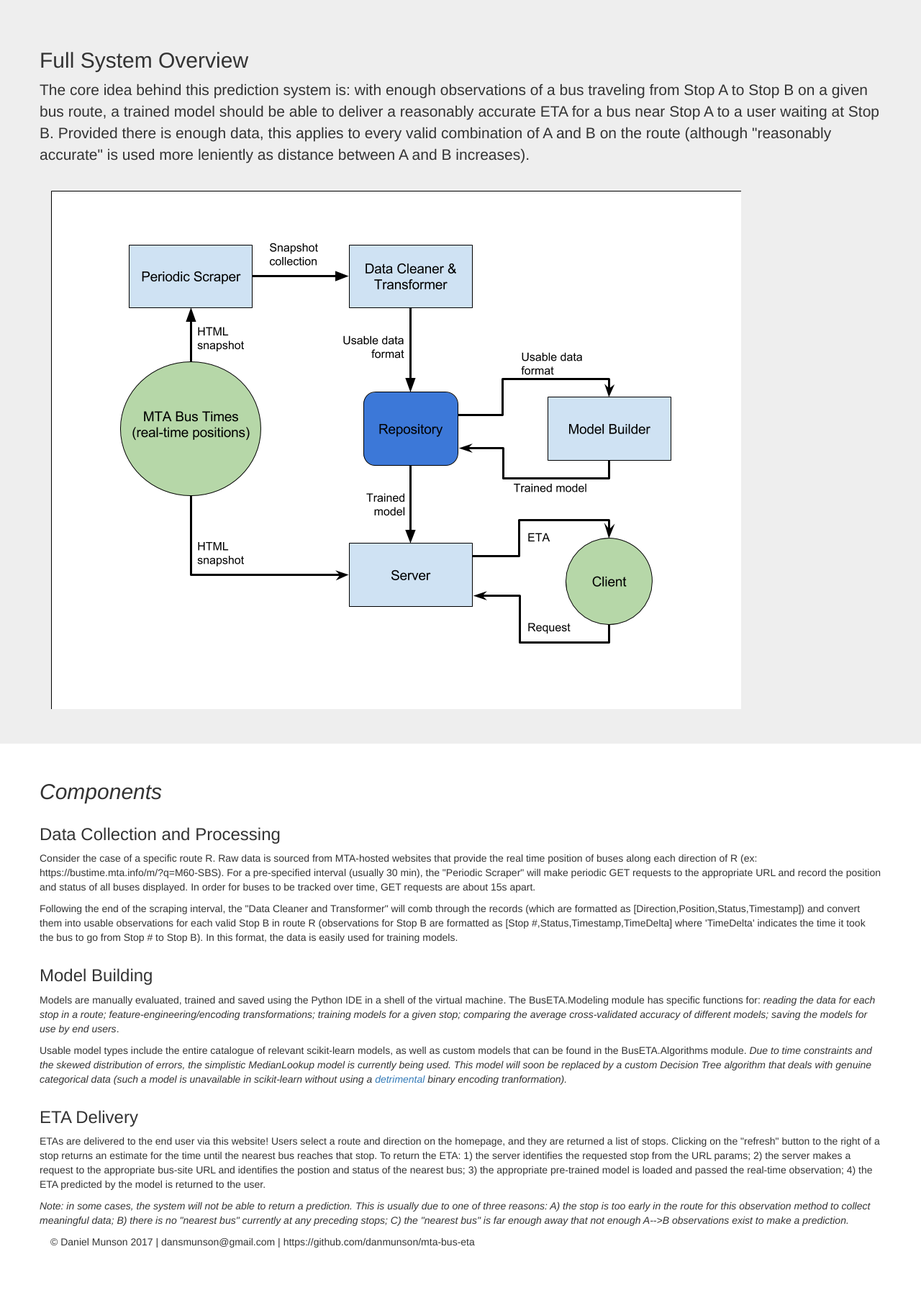
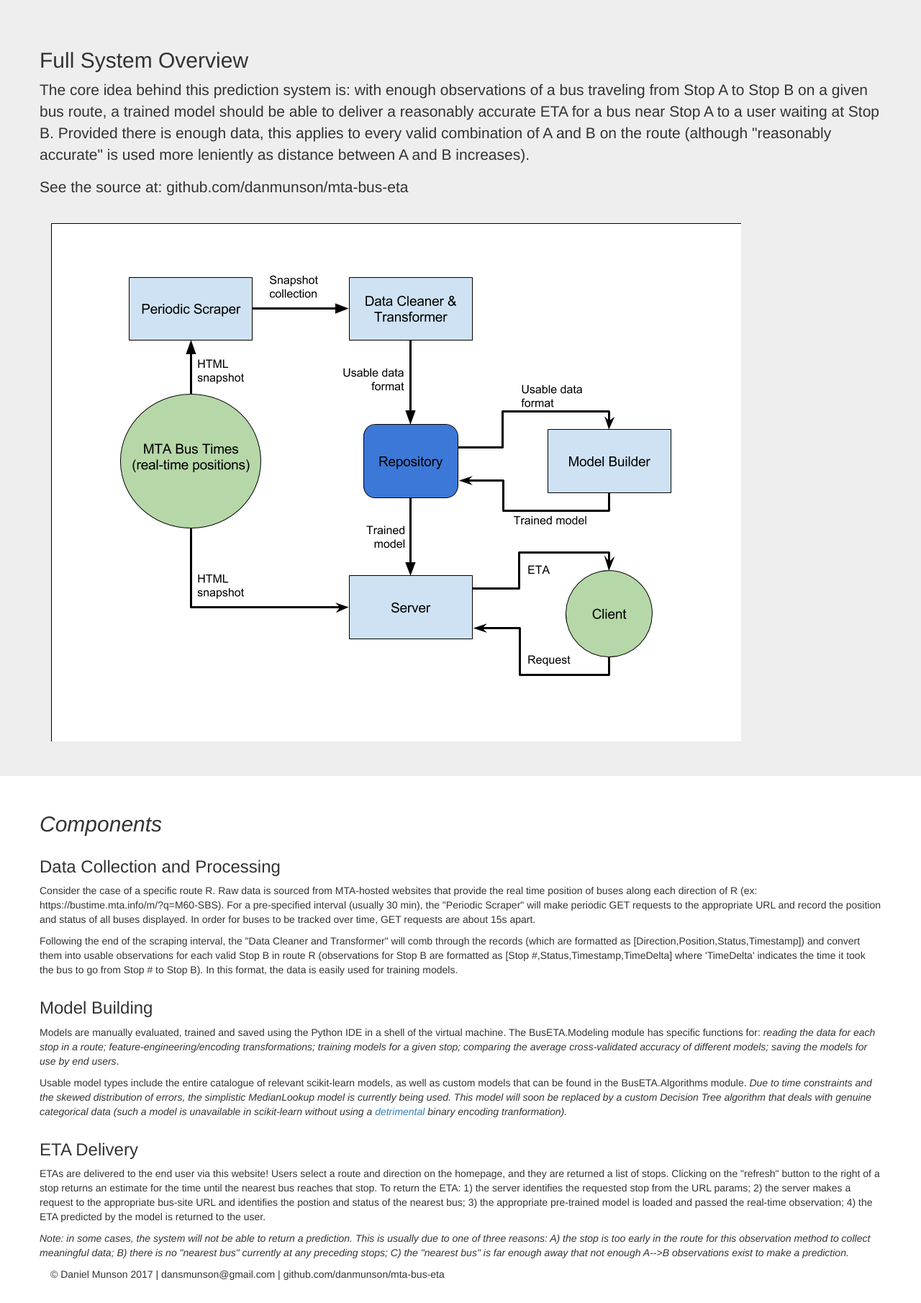
Before and after one commit to danmunson/mta-bus-eta, a Flask app: page /about in a window 1280 px wide. Shown: the part 51-1861 px from the top of the page at 72% size. Before the commit the page ends 1784 px from the top, so only its background shows below. Run offline with Flask 2, Linux system fonts and the light colour scheme; parts of the project's set-up code (start-up, migrations or seed data) failed here and were passed over; some libraries are stand-ins or nearby versions.

Commit message:
aesthetics

```diff
--- a/templates/about.html
+++ b/templates/about.html
@@ -58,6 +58,7 @@
                 applies to every valid combination of A and B on the route (although "reasonably accurate" is used
                 more leniently as distance between A and B increases).
               </p>
+              <p>See the source at: github.com/danmunson/mta-bus-eta</p>
               <br>
               <div class="col-md-6">
                 <img src="{{ url_for('static', filename='flowchart.png')}}"/>
@@ -114,7 +115,7 @@
       </div>
 
       <footer>
-        <p>&copy; Daniel Munson 2017 | dansmunson@gmail.com | https://github.com/danmunson/mta-bus-eta</p>
+        <p>&copy; Daniel Munson 2017 | dansmunson@gmail.com | github.com/danmunson/mta-bus-eta</p>
       </footer>
     </div> <!-- /container -->        <script src="//ajax.googleapis.com/ajax/libs/jquery/1.11.2/jquery.min.js"></script>
         <script>window.jQuery || document.write('<script src="js/vendor/jquery-1.11.2.min.js"><\/script>')</script>
--- a/templates/index.html
+++ b/templates/index.html
@@ -75,7 +75,7 @@
       <hr>
 
       <footer>
-        <p>&copy; Daniel Munson 2017 | dansmunson@gmail.com | https://github.com/danmunson/mta-bus-eta</p>
+        <p>&copy; Daniel Munson 2017 | dansmunson@gmail.com | github.com/danmunson/mta-bus-eta</p>
       </footer>
     </div> <!-- /container -->        <script src="//ajax.googleapis.com/ajax/libs/jquery/1.11.2/jquery.min.js"></script>
         <script>window.jQuery || document.write('<script src="js/vendor/jquery-1.11.2.min.js"><\/script>')</script>
--- a/templates/stops.html
+++ b/templates/stops.html
@@ -96,7 +96,7 @@
         </div>
 
       <footer>
-        <p>&copy; Daniel Munson 2017 | dansmunson@gmail.com | https://github.com/danmunson/mta-bus-eta</p>
+        <p>&copy; Daniel Munson 2017 | dansmunson@gmail.com | github.com/danmunson/mta-bus-eta</p>
       </footer>
     </div> <!-- /container -->        <script src="//ajax.googleapis.com/ajax/libs/jquery/1.11.2/jquery.min.js"></script>
         <script>window.jQuery || document.write('<script src="js/vendor/jquery-1.11.2.min.js"><\/script>')</script>
```
